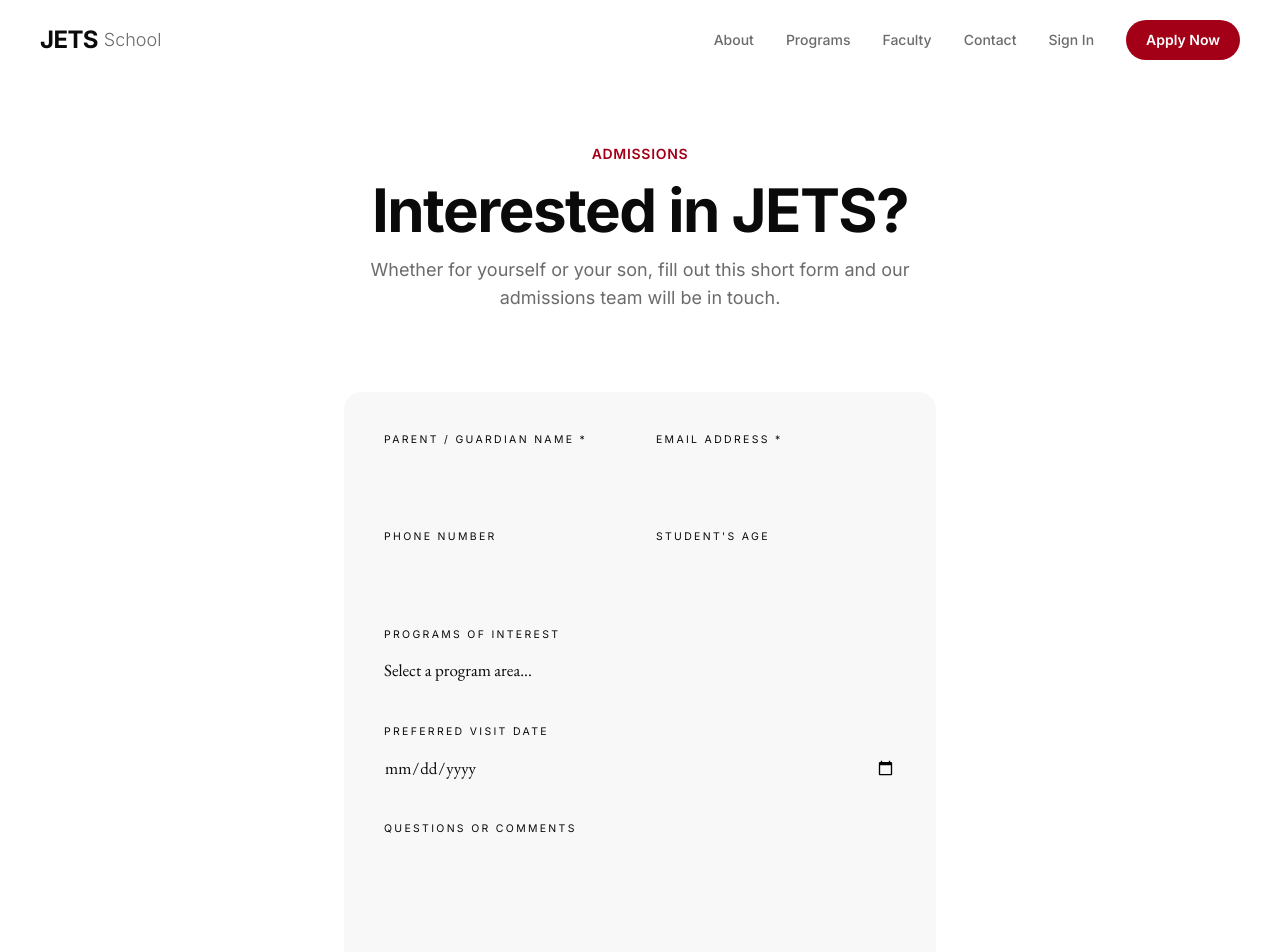
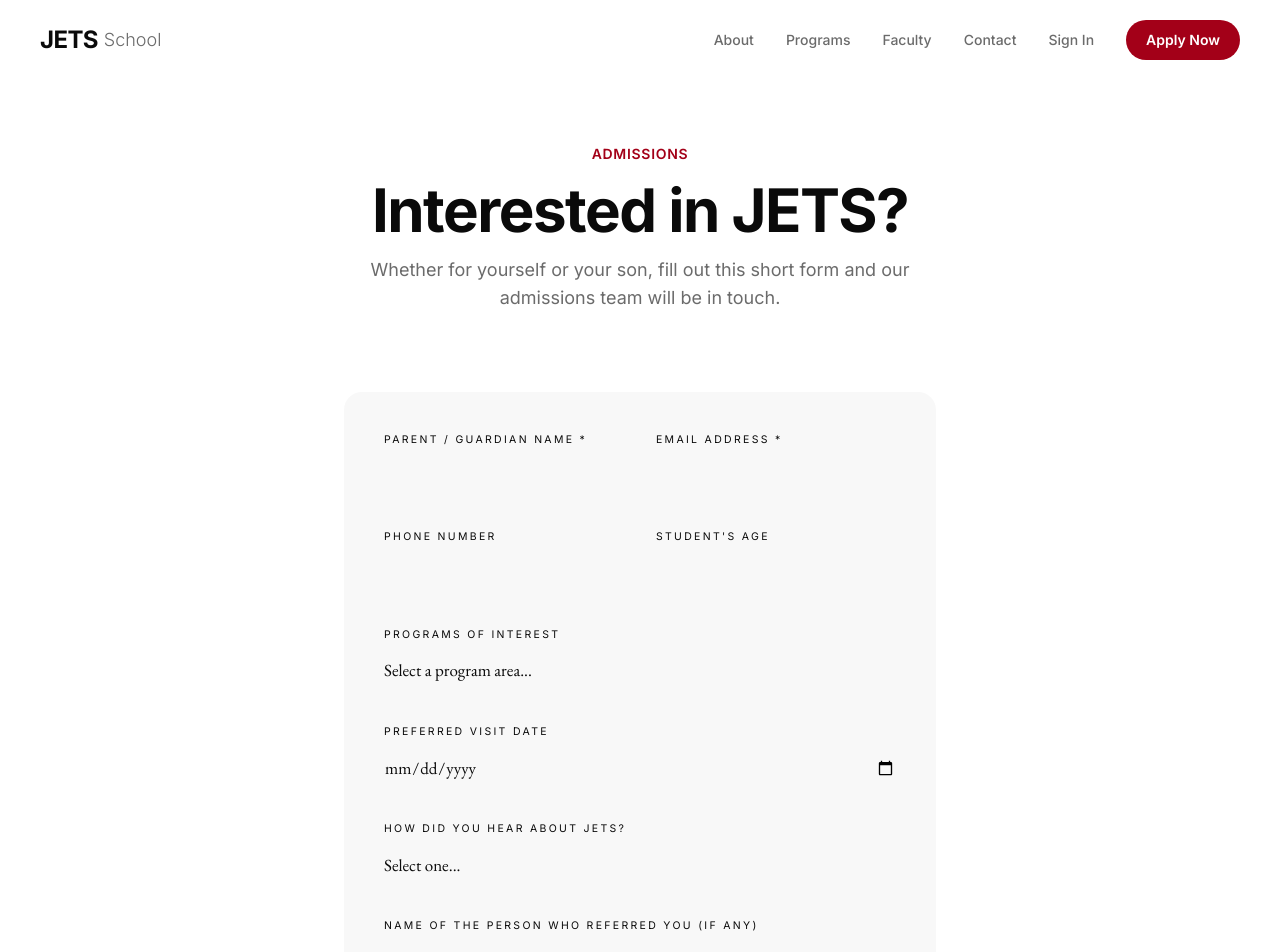
Before and after one commit to jets-app/JETS-site, a Next.js app: page /inquire in a window 1280 px wide. Shown: the top 952 px of the page. Built offline with nearby package versions, Linux system fonts and the light colour scheme.

Commit message:
track referral source and referrer on leads/inquiries

```diff
--- a/src/app/admin/leads/_components/leads-table.tsx
+++ b/src/app/admin/leads/_components/leads-table.tsx
@@ -15,11 +15,24 @@ interface Inquiry {
   studentAge: number | null;
   interestedIn: string | null;
   preferredDate: string | null;
+  referredBy: string | null;
+  referralSource: string | null;
   notes: string | null;
   assignedTo: string | null;
   followUpAt: string | null;
   createdAt: string;
 }
+
+const REFERRAL_SOURCE_LABELS: Record<string, string> = {
+  friend_family: "Friend or family",
+  alumni: "Alumni / student",
+  rabbi_teacher: "Rabbi or teacher",
+  google: "Google search",
+  social_media: "Social media",
+  event: "Community event",
+  website: "JETS website",
+  other: "Other",
+};
 
 const STATUS_OPTIONS = [
   { value: "NEW", label: "New", color: "bg-blue-50 text-blue-700 dark:bg-blue-950/30 dark:text-blue-400" },
@@ -101,6 +114,16 @@ export function LeadsTable({
                     <span className="text-xs text-muted-foreground">
                       {inq.source === "inquiry_form" ? "Inquiry" : "Contact"}
                     </span>
+                    {inq.referredBy && (
+                      <span className="text-xs text-primary font-medium">
+                        Ref: {inq.referredBy}
+                      </span>
+                    )}
+                    {!inq.referredBy && inq.referralSource && (
+                      <span className="text-xs text-muted-foreground">
+                        via {REFERRAL_SOURCE_LABELS[inq.referralSource] ?? inq.referralSource}
+                      </span>
+                    )}
                   </div>
                 </div>
 
@@ -147,6 +170,18 @@ export function LeadsTable({
                       <div>
                         <p className="text-muted-foreground text-xs font-medium mb-1">Preferred Visit</p>
                         <p>{new Date(inq.preferredDate).toLocaleDateString()}</p>
+                      </div>
+                    )}
+                    {inq.referralSource && (
+                      <div>
+                        <p className="text-muted-foreground text-xs font-medium mb-1">How They Heard About Us</p>
+                        <p>{REFERRAL_SOURCE_LABELS[inq.referralSource] ?? inq.referralSource}</p>
+                      </div>
+                    )}
+                    {inq.referredBy && (
+                      <div>
+                        <p className="text-muted-foreground text-xs font-medium mb-1">Referred By</p>
+                        <p>{inq.referredBy}</p>
                       </div>
                     )}
                     {inq.message && (
--- a/src/components/v2/inquiry-form.tsx
+++ b/src/components/v2/inquiry-form.tsx
@@ -21,6 +21,8 @@ export function InquiryForm() {
       studentAge: fd.get("studentAge") ? Number(fd.get("studentAge")) : undefined,
       interestedIn: (fd.get("interestedIn") as string) || undefined,
       preferredDate: (fd.get("preferredDate") as string) || undefined,
+      referralSource: (fd.get("referralSource") as string) || undefined,
+      referredBy: (fd.get("referredBy") as string) || undefined,
       source: "inquiry_form",
     };
 
@@ -98,6 +100,36 @@ export function InquiryForm() {
       <FormField label="Preferred Visit Date" name="preferredDate" type="date" />
       <div>
         <label
+          htmlFor="referralSource"
+          className="block v2-byline mb-2"
+          style={{ color: "var(--v2-ink-muted)" }}
+        >
+          How did you hear about JETS?
+        </label>
+        <select
+          id="referralSource"
+          name="referralSource"
+          className="w-full bg-transparent v2-editorial py-2 focus:outline-none appearance-none cursor-pointer"
+          style={{
+            fontSize: "17px",
+            color: "var(--v2-ink)",
+            borderBottom: "1px solid var(--v2-rule)",
+          }}
+        >
+          <option value="">Select one...</option>
+          <option value="friend_family">Friend or family member</option>
+          <option value="alumni">Alumni / current student</option>
+          <option value="rabbi_teacher">Rabbi or teacher</option>
+          <option value="google">Google search</option>
+          <option value="social_media">Social media</option>
+          <option value="event">Community event</option>
+          <option value="website">JETS website</option>
+          <option value="other">Other</option>
+        </select>
+      </div>
+      <FormField label="Name of the person who referred you (if any)" name="referredBy" />
+      <div>
+        <label
           htmlFor="message"
           className="block v2-byline mb-2"
           style={{ color: "var(--v2-ink-muted)" }}
--- a/src/server/actions/inquiry.actions.ts
+++ b/src/server/actions/inquiry.actions.ts
@@ -9,6 +9,8 @@ const contactFormSchema = z.object({
   phone: z.string().optional(),
   subject: z.string().optional(),
   message: z.string().optional(),
+  referredBy: z.string().optional(),
+  referralSource: z.string().optional(),
 });
 
 const inquiryFormSchema = contactFormSchema.extend({
@@ -25,6 +27,8 @@ export async function submitContactForm(formData: FormData) {
     phone: (formData.get("phone") as string) || undefined,
     subject: (formData.get("subject") as string) || undefined,
     message: (formData.get("message") as string) || undefined,
+    referredBy: (formData.get("referredBy") as string) || undefined,
+    referralSource: (formData.get("referralSource") as string) || undefined,
   };
 
   const parsed = contactFormSchema.safeParse(raw);
@@ -61,6 +65,8 @@ export async function submitInquiryForm(data: z.infer<typeof inquiryFormSchema>)
         ? new Date(parsed.data.preferredDate)
         : undefined,
       source: parsed.data.source,
+      referredBy: parsed.data.referredBy,
+      referralSource: parsed.data.referralSource,
     },
   });
 
@@ -114,6 +120,8 @@ export async function updateInquiry(
     followUpAt?: string;
     notes?: string;
     status?: string;
+    referredBy?: string;
+    referralSource?: string;
   },
 ) {
   return db.inquiry.update({
@@ -122,6 +130,8 @@ export async function updateInquiry(
       ...(data.assignedTo !== undefined ? { assignedTo: data.assignedTo } : {}),
       ...(data.followUpAt ? { followUpAt: new Date(data.followUpAt) } : {}),
       ...(data.notes !== undefined ? { notes: data.notes } : {}),
+      ...(data.referredBy !== undefined ? { referredBy: data.referredBy } : {}),
+      ...(data.referralSource !== undefined ? { referralSource: data.referralSource } : {}),
       ...(data.status
         ? { status: data.status as "NEW" | "CONTACTED" | "TOUR_SCHEDULED" | "TOUR_COMPLETED" | "CONVERTED" | "CLOSED" }
         : {}),
```
Also changed, not shown: 1 other file (tests, documents, lock files or other folders).
